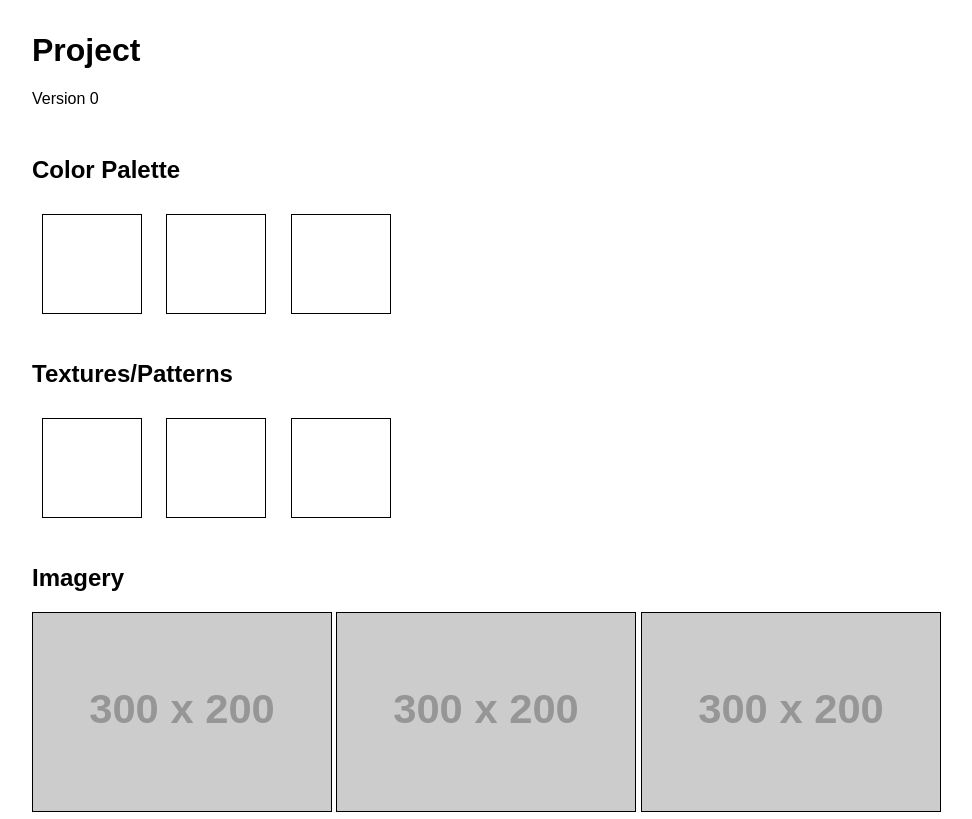
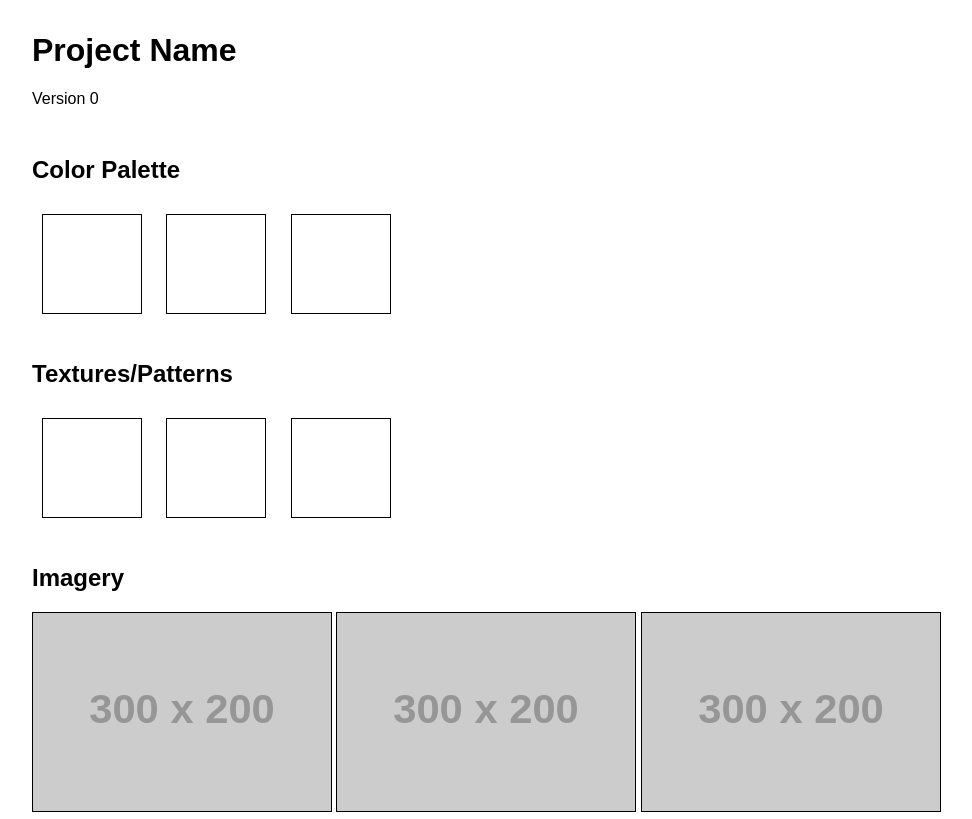
Before and after one commit to jhawley14/style-tile, a plain HTML site: page index.html in a window 1280 px wide. Shown: the top 819 px of the page, without its empty margins (68-1040 px from the left). Drawn offline with Linux system fonts and the light colour scheme; placeholder pictures from the web are drawn by us.

Commit message:
Project Name

```diff
--- a/index.html
+++ b/index.html
@@ -15,7 +15,7 @@
 
 <!-- Project Info -->
 	<section class="grid-container">
-		<h1>Project</h1>
+		<h1>Project Name</h1>
 		<p>Version 0</p>
 	</section>
 
```
